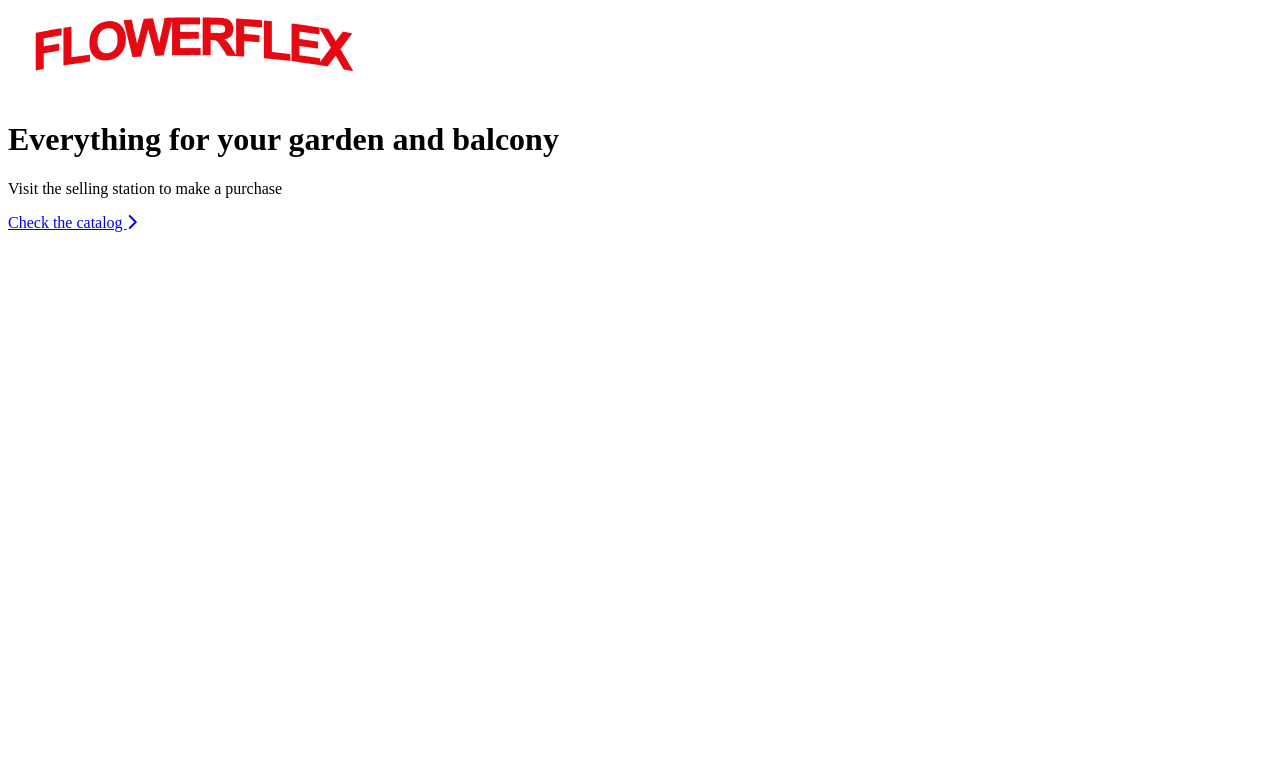
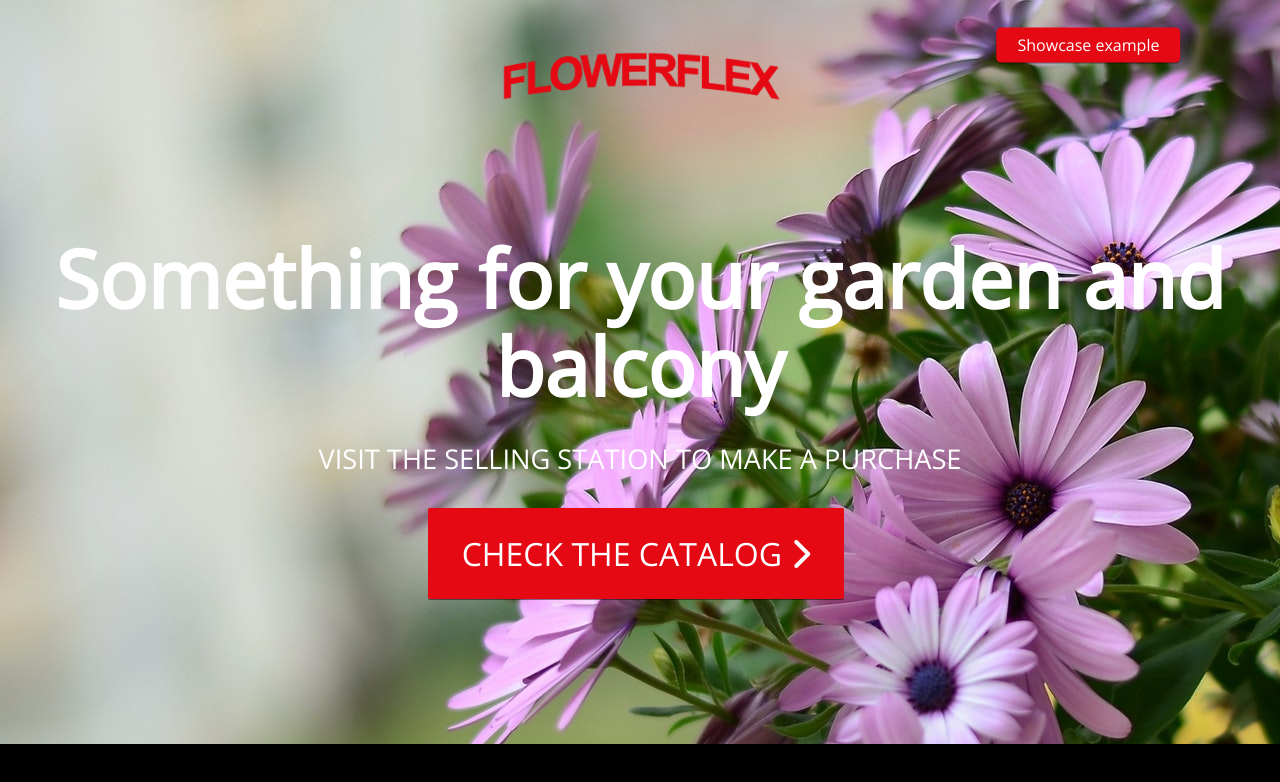
Before and after one commit to Teldrin89/tm_landing_page, a plain HTML site: page index.html in a window 1280 px wide. Drawn offline with Linux system fonts and the light colour scheme.

Commit message:
additional changes to showcase portion of landing page - styling of buttons

```diff
--- a/css/style.css
+++ b/css/style.css
@@ -0,0 +1,141 @@
+/* add the base style of page - variable primary color of logo */
+:root {
+    --primary-color: #e50914;
+}
+/* set variables for everything */
+* {
+    box-sizing: border-box;
+    margin: 0;
+    padding: 0;
+}
+/* set options for boddy - setting font, background and main color */
+body {
+    /* using imported font */
+    font-family: 'mySansa';
+    -webkit-font-smoothing: antialiased;
+    /* black background and grey color */
+    background: #000;
+    color: #999;
+}
+/* unordered lists */
+ul {
+    list-style: none;
+}
+/* styling for headers: 1-4 */
+h1, h2, h3, h4 {
+    color: #fff;
+}
+/* a tag formating */
+a {
+    color: #fff;
+    text-decoration: none;
+}
+/* paragraph styling */
+p {
+    /* rem units used are based of the number of pixel of font size - by default 16 pixels */
+    margin: 0.5rem 0;
+}
+/* image styling */
+img {
+    /* image shall take a 100% of width */
+    width: 100%;
+}
+/* showcase styling */
+.showcase {
+    /* using vh - vh is a height of view port window, 100 would be a 100% of the veiw window height */
+    width: 100%;
+    height: 93vh;
+    position: relative;
+    background: url('../img/background-beautiful-bloom-blooming-531774.jpg');
+    /* background: url('../img/IMG_20191102_142508.jpg'); */
+}
+.showcase-top {
+    /* setting the top part of showcase - with button and logo */
+    position: relative;
+    height: 90px;
+}
+.showcase-top img {
+    /* setting the size of logo image and position - absolute */
+    width: 320px;
+    position: absolute;
+    /* center position for logo */
+    top: 50%;
+    left: 50%;
+    /* transform will make up for the actual size of image to make it center */
+    transform: translate(-50%);
+}
+/* a tag styling in top showcase */
+.showcase-top a {
+    /* put the showcase button to the right */
+    position: absolute;
+    top: 50%;
+    right: 0;
+    transform: translate(-50%, -50%);
+}
+/* showcase content styling */
+.showcase-content {
+    position: relative;
+    margin: auto;
+    display: flex;
+    flex-direction: column;
+    justify-content: center;
+    align-items: center;
+    text-align: center;
+    margin-top: 9rem;
+}
+/* change the h1 for showcase-content */
+.showcase-content h1 {
+    font-weight: 700;
+    font-size: 5rem;
+    line-height: 1.1;
+    margin: 0 0 2rem;
+}
+/* showcase-content paragraph formating */
+.showcase-content p {
+    text-transform: uppercase;
+    color: #fff;
+    font-weight: 400;
+    font-size: 1.7rem;
+    line-height: 1.25;
+    margin: 0 0 2rem;
+}
+/* buttons formating */
+.btn {
+    display: inline-block;
+    background: var(--primary-color);
+    color: #fff;
+    padding: 0.4rem 1.3rem;
+    font-size: 1rem;
+    text-align: center;
+    border: none;
+    cursor: pointer;
+    margin-right: 0.5rem;
+    outline: none;
+    box-shadow: 0 1px rgba(0, 0, 0, 0.45);
+    border-radius: 2px;
+}
+/* button - styling for hover */
+.btn:hover {
+    opacity: 0.9;
+}
+/* adding rounded feature for rounded button */
+.btn-rounded {
+    border-radius: 5px;
+}
+/* formatting for large and extra large buttons */
+.btn-xl {
+    font-size: 2rem;
+    padding: 1.5rem 2.1rem;
+    text-transform: uppercase;
+}
+
+.btn-lg {
+    font-size: 1rem;
+    padding: 0.8rem 1.3rem;
+    text-transform: uppercase;
+}
+/* load the external font */
+@font-face {
+    font-family: mySansa;
+    src: url('../css/fonts/OpenSans-Regular.ttf');
+}
--- a/index.html
+++ b/index.html
@@ -18,12 +18,12 @@
             <!-- put the logo image -->
             <img src="img/logo_flower.png" alt="Flowerflex">
             <!-- create a class for a button (for example view slide-show) -->
-            <a href="#" class="btn btn-rounded"></a>
+            <a href="#" class="btn btn-rounded">Showcase example</a>
         </div>
         <!-- add showcase content -->
         <div class="showcase-content">
             <!-- header -->
-            <h1>Everything for your garden and balcony</h1>
+            <h1>Something for your garden and balcony</h1>
             <!-- paragraph -->
             <p>Visit the selling station to make a purchase</p>
             <!-- large button for full index of flowers -->
```
